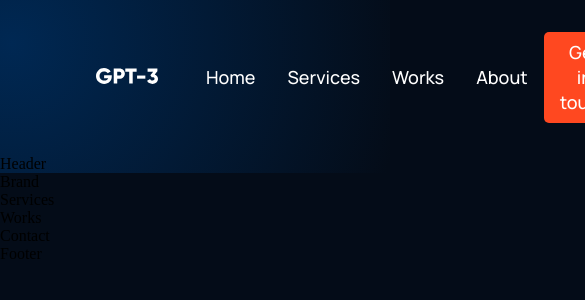
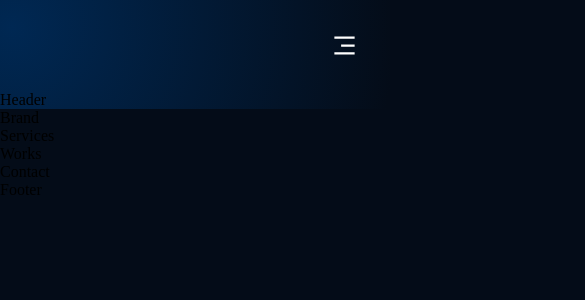
Before and after one commit to nahyansharvin/ui-ux-portfolio, a React (Create React App) app: page / in a window 390 px wide. Shown: the top 300 px of the page, 585 px wide, since content can reach past the window. Built offline with nearby package versions, Linux system fonts and the light colour scheme.

Commit message:
feat: navbar done

```diff
--- a/src/App.css
+++ b/src/App.css
@@ -46,32 +46,39 @@
     margin: 4rem 6rem;
 }
 
-.scale-up-center {
-	-webkit-animation: scale-up-center 0.4s cubic-bezier(0.390, 0.575, 0.565, 1.000) both;
-	        animation: scale-up-center 0.4s cubic-bezier(0.390, 0.575, 0.565, 1.000) both;
+.scale-up-tr {
+	-webkit-animation: scale-up-tr 0.4s cubic-bezier(0.390, 0.575, 0.565, 1.000) both;
+	        animation: scale-up-tr 0.4s cubic-bezier(0.390, 0.575, 0.565, 1.000) both;
 }
 
-@-webkit-keyframes scale-up-center {
+ @-webkit-keyframes scale-up-tr {
     0% {
       -webkit-transform: scale(0.5);
               transform: scale(0.5);
+      -webkit-transform-origin: 100% 0%;
+              transform-origin: 100% 0%;
     }
     100% {
       -webkit-transform: scale(1);
               transform: scale(1);
+      -webkit-transform-origin: 100% 0%;
+              transform-origin: 100% 0%;
     }
-}
-
-@keyframes scale-up-center {
+  }
+  @keyframes scale-up-tr {
     0% {
       -webkit-transform: scale(0.5);
               transform: scale(0.5);
+      -webkit-transform-origin: 100% 0%;
+              transform-origin: 100% 0%;
     }
     100% {
       -webkit-transform: scale(1);
               transform: scale(1);
+      -webkit-transform-origin: 100% 0%;
+              transform-origin: 100% 0%;
     }
-}
+  }
 
 @media screen and (max-width: 700px){
     .section-padding{
--- a/src/components/navbar/Navbar.jsx
+++ b/src/components/navbar/Navbar.jsx
@@ -1,26 +1,49 @@
-import React from 'react'
+import React, {useState} from 'react'
 import './navbar.css'
 
 //Icons
-import { RiMenu3Line, RiCloseLin } from 'react-icons/ri'
+import { RiMenu3Line, RiCloseLine } from 'react-icons/ri'
 
 import logo from '../../assets/logo.svg'
 
+const Menu = () => (
+    <>
+    <p><a href='#home'>Home</a></p>
+    <p><a href='#services'>Services</a></p>
+    <p><a href='#works'>Works</a></p>
+    <p><a href='#about'>About</a></p>
+    </>
+)
+
 function Navbar() {
+    const [toggleMenu, setToggleMenu] = useState(false);
+
     return (
         <div className='portfolio-navbar'>
             <div className='portfolio-navbar-links'>
-                <div className='portfolio-navbar-links-logo'>
+                {/* <div className='portfolio-navbar-links-logo'>
                     <img src={logo} alt="Logo" />
-                </div>
+                </div> */}
                 <div className='portfolio-navbar-links-container'>
-                    <p><a href='#home'>Home</a></p>
-                    <p><a href='#services'>Services</a></p>
-                    <p><a href='#works'>Works</a></p>
-                    <p><a href='#about'>About</a></p>
+                    <Menu />
                 </div>
                 <div className='portfolio-navbar-ctabtn'>
                     <button type='button'>Get in touch</button>
+                </div>
+                <div className='portfolio-navbar-menu'>
+                    {toggleMenu ? <RiCloseLine color='#fff' size={27} onClick={() => setToggleMenu(false)} />
+                    : <RiMenu3Line color='#fff' size={27} onClick={() => setToggleMenu(true)} />
+                    }
+                    {toggleMenu && (
+                        <div className='portfolio-navbar-menu-container scale-up-tr'>
+                            <div className='portfolio-navbar-menu-container-links'>
+                                <Menu />
+                                <div className='portfolio-navbar-menu-container-links-ctabtn'>
+                                    <button type='button'>Get in touch</button>
+                                </div>
+                            </div>
+                        </div>
+                    )}
                 </div>
             </div>
         </div>
--- a/src/components/navbar/navbar.css
+++ b/src/components/navbar/navbar.css
@@ -57,4 +57,70 @@
     border-radius: 5px;
     border: none;
     outline: none;
+    cursor: pointer;
 }
+
+.portfolio-navbar-menu{
+    display: none;
+    margin-left: 1rem;
+    position: relative;
+}
+
+.portfolio-navbar-menu svg{
+    cursor: pointer;
+}
+
+.portfolio-navbar-menu-container{
+    display: flex;
+    flex-direction: column;
+    justify-content: flex-end;
+    align-items: flex-end;
+    text-align: end;
+    background: var(--color-footer);
+    padding: 1rem 2rem;
+    position: absolute;
+    top: 40px;
+    right: 0;
+    margin-top: 1rem;
+    min-width: 200px;
+    border-radius: 5px;
+    box-shadow: 0 0 5 rgba(0, 0, 0, 0.2);
+}
+
+.portfolio-navbar-menu-container p{
+    margin: 1rem 0;
+}
+
+.portfolio-navbar-menu-container-links-ctabtn{
+    display: none;
+}
+
+@media screen and (max-width: 1050px) {
+    .portfolio-navbar-links-container{
+        display: none;
+    }
+    .portfolio-navbar-menu{
+        display: flex;
+    }
+}
+
+@media screen and (max-width: 700px) {
+    .portfolio-navbar{
+        padding: 2rem 4rem;
+    }
+}
+
+@media screen and (max-width: 550px) {
+    .portfolio-navbar{
+        padding: 2rem;
+    }
+    .portfolio-navbar-ctabtn{
+        display: none;
+    }
+    .portfolio-navbar-menu-container{
+        top: 20px;
+    }
+    .portfolio-navbar-menu-container-links-ctabtn{
+        display: block;
+    }
+}
```
